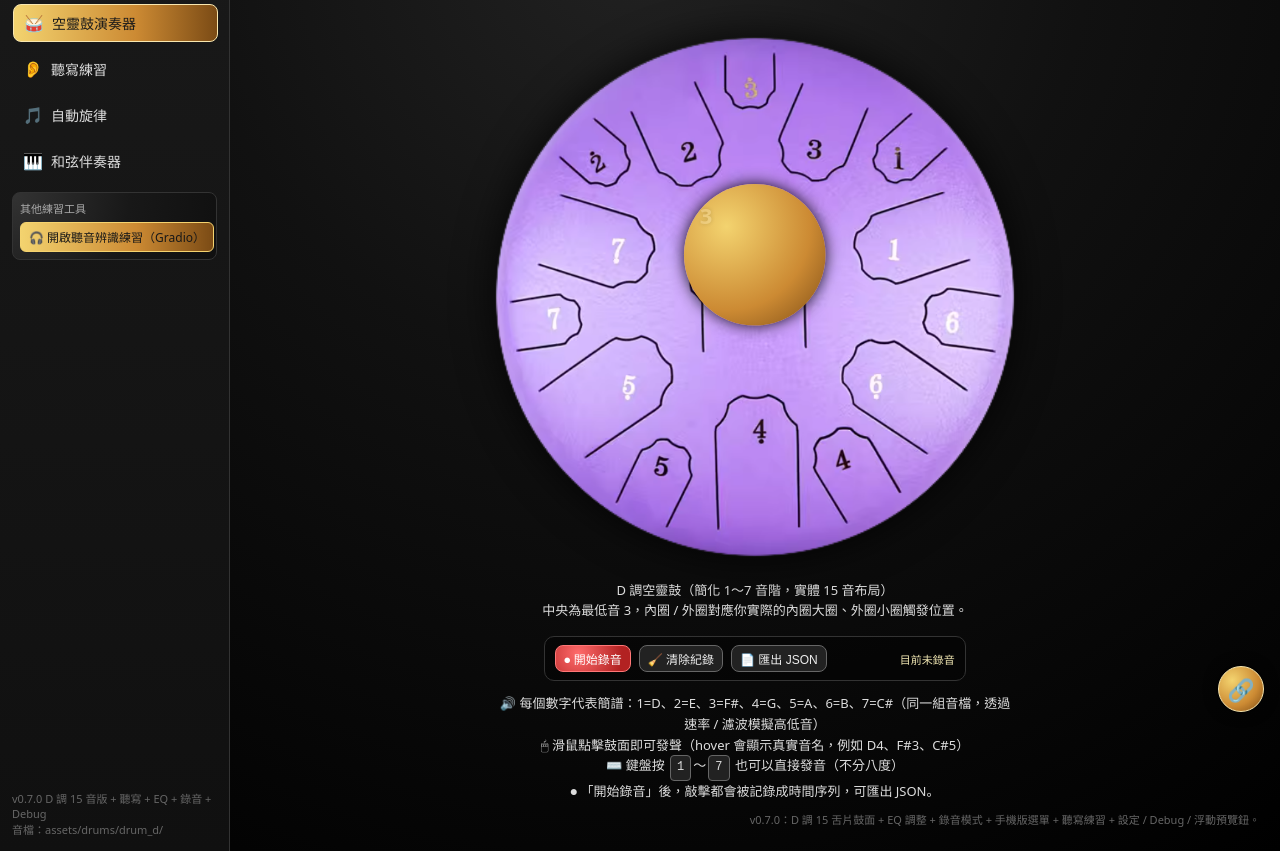
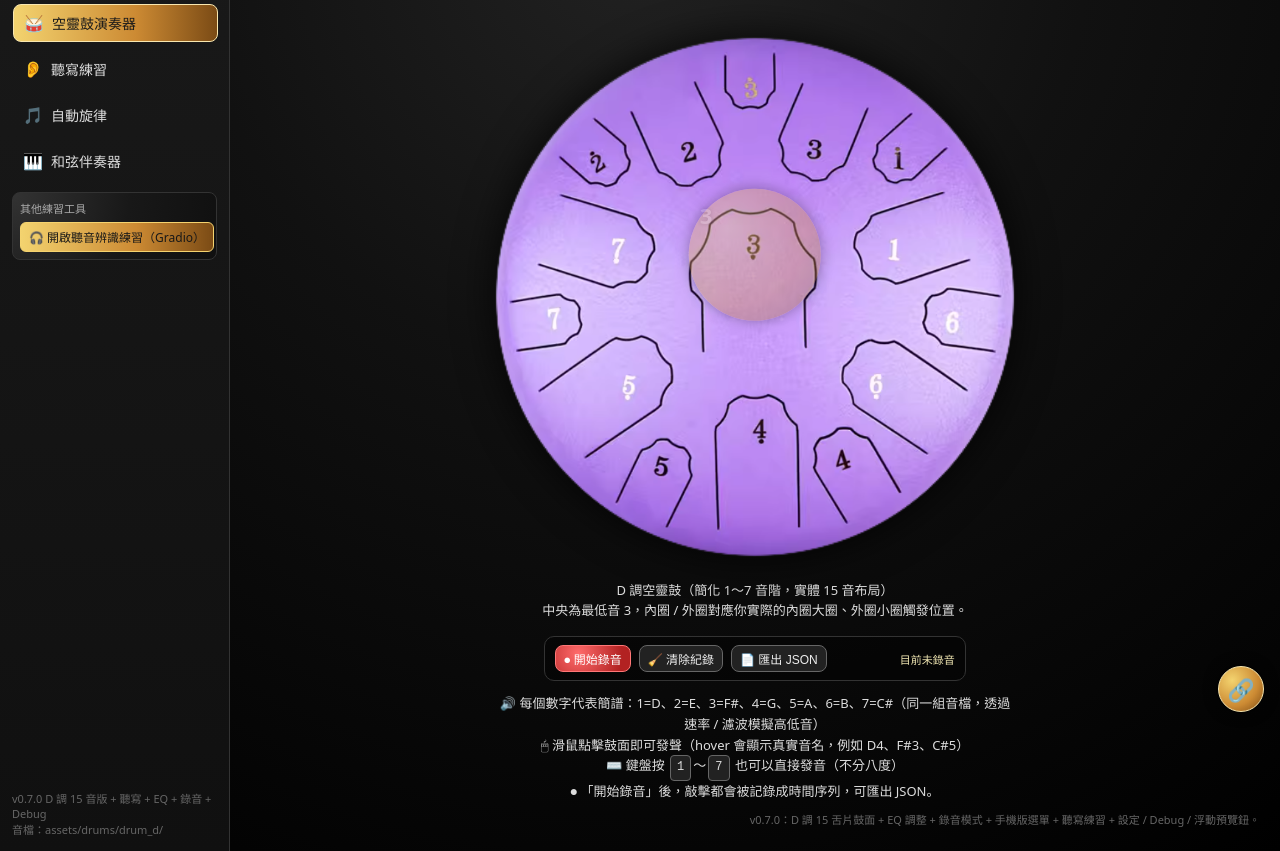
Before and after one commit to jjkwer333-design/tongue_drum_app, a plain HTML site: page index.html in a window 1280 px wide. In both pictures the pointer is over the element 755 px from the left and 327 px from the top of the page. Shown: the part 72-923 px from the top of the page. Drawn offline with Linux system fonts and the light colour scheme.

Commit message:
Update index.html

```diff
--- a/index.html
+++ b/index.html
@@ -286,19 +286,19 @@
 }
 
 .pad:hover::before {
-      opacity: 0.15;
+  opacity: 0.18;          /* 一般舌片：微亮 */
 }
 
 .pad.active::before {
-      opacity: 0.95;
+  opacity: 0.85;
   transform: scale(1.02);
 }
 
-    /* ⭐ 中央低音：hover / active 光圈再大一圈，視覺上大約 +15% */
+/* ⭐ 中央低音 3：亮一點、稍微大一圈，但保留「半透明」 */
 .pad-center:hover::before,
 .pad-center.active::before {
-      transform: scale(1.2);
-      opacity: 1;
+  opacity: 0.35;          /* 半透明，不要 1 */
+  transform: scale(1.12); /* 比其他舌片大一點點就好 */
 }
 
     .drum-caption {
```
Lines whose indentation alone changed are shown as unchanged.
